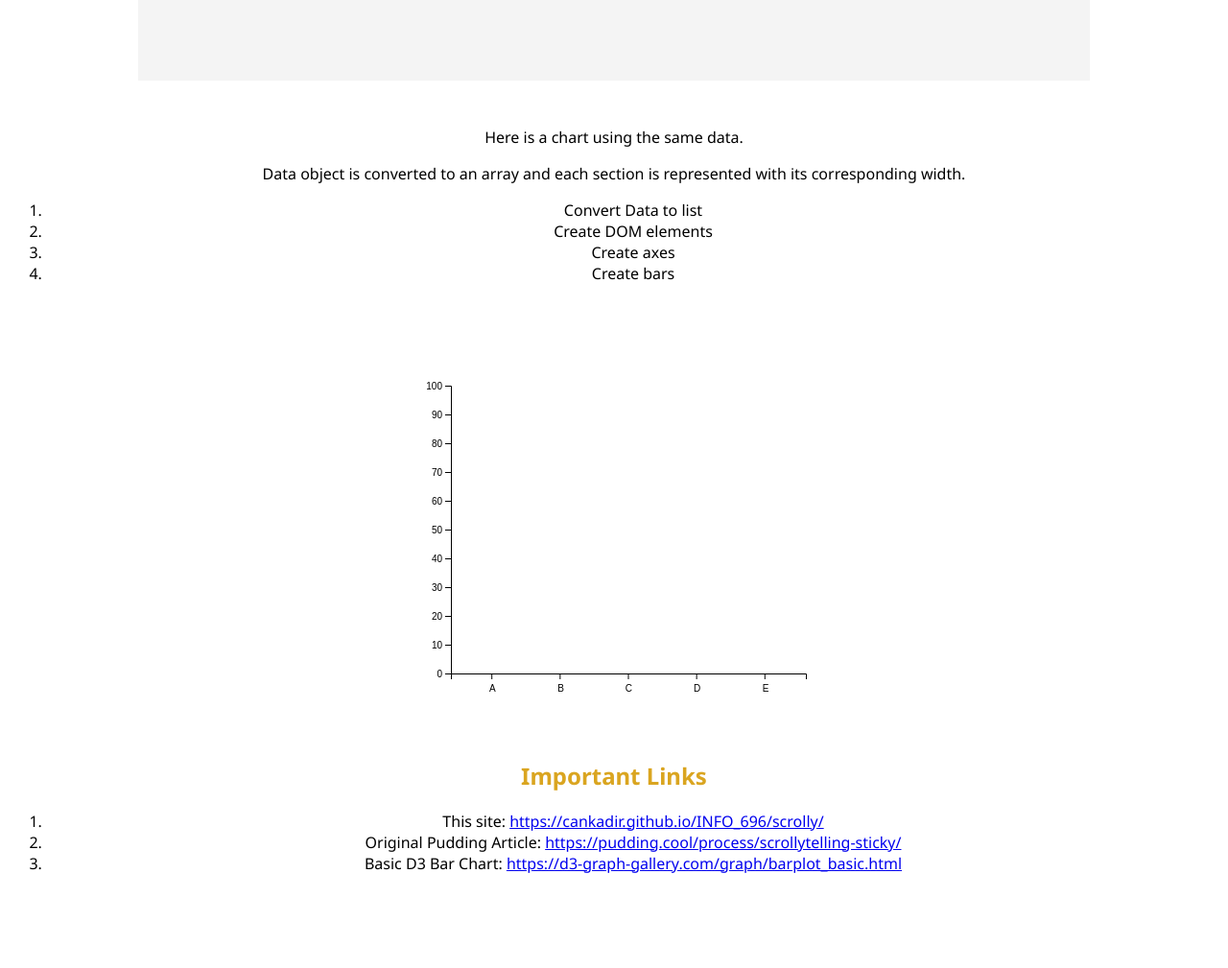
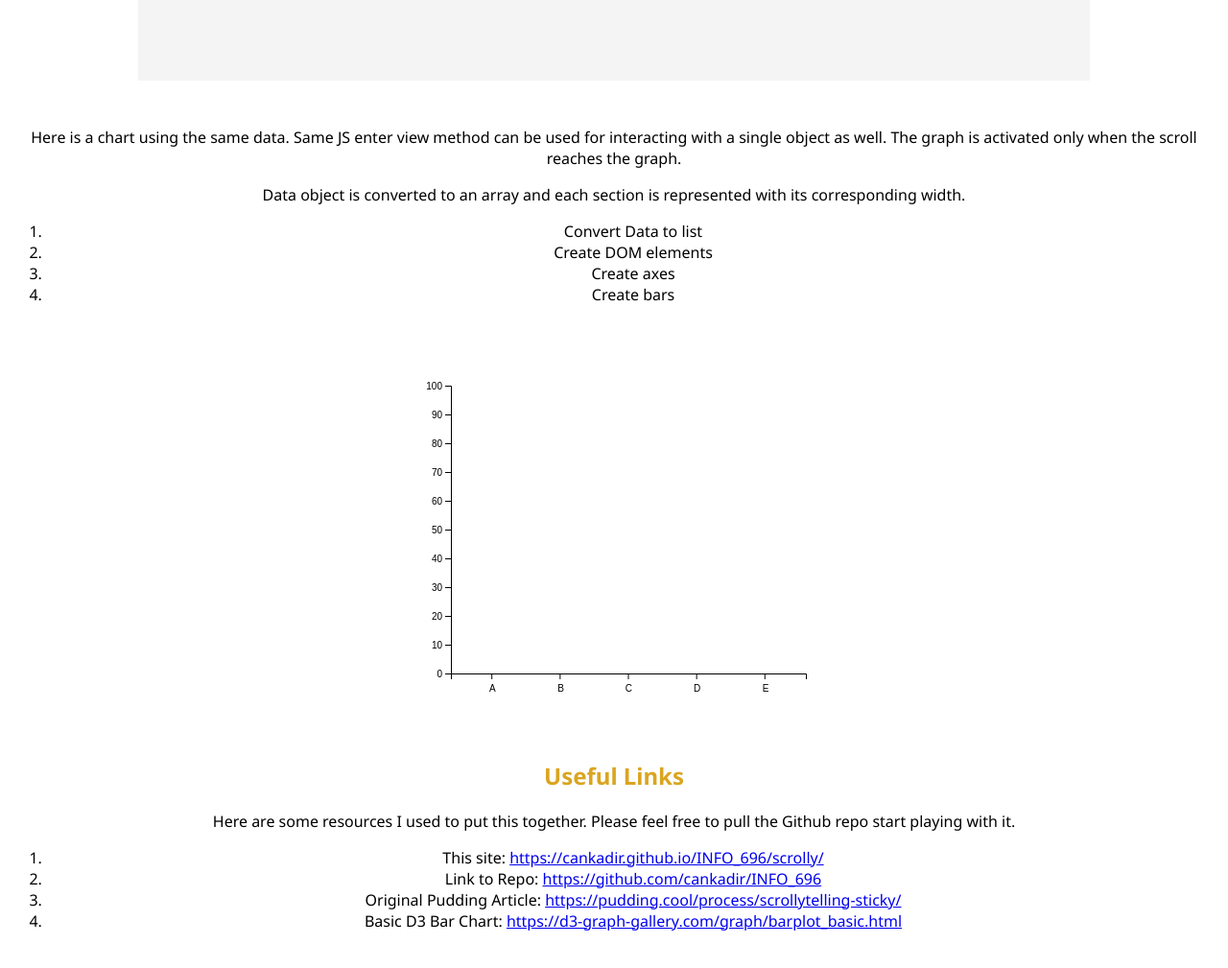
Before and after one commit to cankadir/INFO_696, a plain HTML site: page scrolly/index.html in a window 1280 px wide. Shown: the part 3780-4789 px from the top of the page at 96% size. Drawn offline with nearby package versions, Linux system fonts and the light colour scheme; a script that the page names is missing.

Commit message:
Add useful links

```diff
--- a/scrolly/index.html
+++ b/scrolly/index.html
@@ -50,7 +50,7 @@
 
     <section class="filler">
         <p>
-            Here is a chart using the same data.
+            Here is a chart using the same data. Same JS enter view method can be used for interacting with a single object as well. The graph is activated only when the scroll reaches the graph.
         </p>
         <p>
             Data object is converted to an array and each section is represented with its corresponding width.
@@ -65,14 +65,15 @@
 
     <div class='bar-chart'></div>
 
-
     <section class="filler">
         <h2>
-            Important Links
+            Useful Links
         </h2>
         <p>
+            Here are some resources I used to put this together. Please feel free to pull the Github repo start playing with it.
             <ol>
                 <li>This site: <a href="https://cankadir.github.io/INFO_696/scrolly/"> https://cankadir.github.io/INFO_696/scrolly/</a> </li>
+                <li>Link to Repo: <a href="https://github.com/cankadir/INFO_696">https://github.com/cankadir/INFO_696</a></li>
                 <li>Original Pudding Article: <a href="https://pudding.cool/process/scrollytelling-sticky/">https://pudding.cool/process/scrollytelling-sticky/</a></li>
                 <li>Basic D3 Bar Chart: <a href="https://d3-graph-gallery.com/graph/barplot_basic.html">https://d3-graph-gallery.com/graph/barplot_basic.html</a></li>
             </ol>
```
